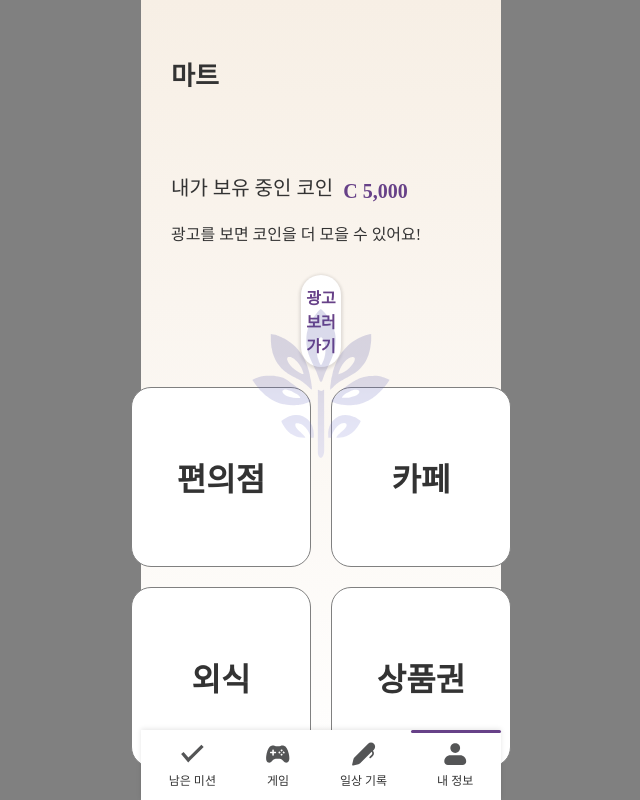
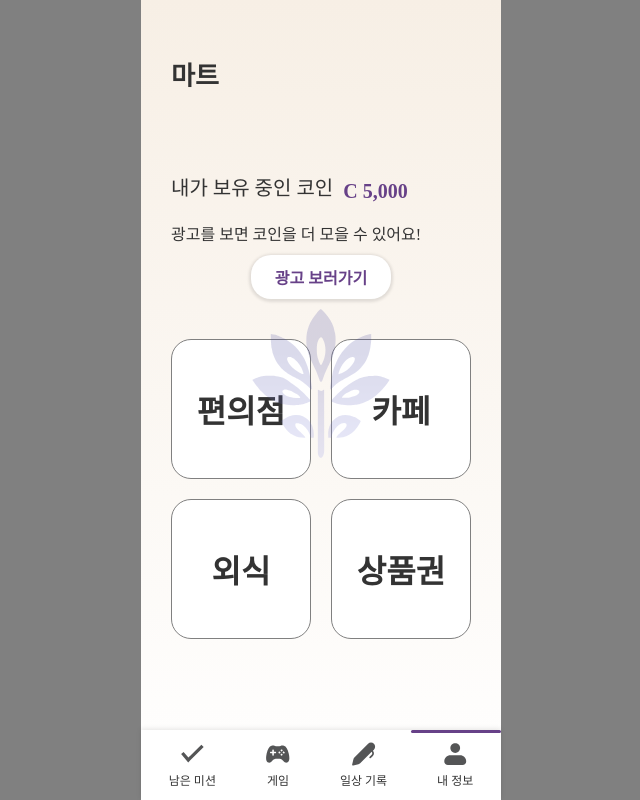
Before and after one commit to 9oormthon-univ/2024_DANPOONG_TEAM_18_FE, a React (Vite) app: page /profile/mart in a window 1280 px wide. Shown: the whole page, without its empty margins (319-959 px from the left). Built offline with nearby package versions, Linux system fonts and the light colour scheme; no server answers; a web font is replaced by a local one.

Commit message:
fix: Tiny fixes

```diff
--- a/src/pages/Mart.jsx
+++ b/src/pages/Mart.jsx
@@ -68,7 +68,7 @@ const TextRow = styled.div`
 `;
 const CardContainer = styled.div`
   display: flex;
-  height: 120px;
+  height: 300px;
   justify-content: center; /* 가로 방향 중앙 정렬 */
   align-items: center; /* 세로 방향 중앙 정렬 */
   width: 100%; /* 부모 요소 너비 */
@@ -87,8 +87,8 @@ const CardItem = styled.div`
   display: flex;
   justify-content: center;
   align-items: center;
-  width: 180px;
-  height: 180px;
+  width: 140px;
+  height: 140px;
   border-radius: 20px;
   background-color: #FFFFFF;
   color: "black";
@@ -122,6 +122,11 @@ const ButtonContainer = styled.div`
   align-items: center; /* 세로 방향 중앙 정렬 */
   width: 100%; /* 부모 요소의 전체 너비 */
 
+    Button {
+      margin: 10px 80px;
+      margin-bottom: 40px;
+      width: 146px;
+    }
 `;
 
 const MainContent = styled.div`
```
